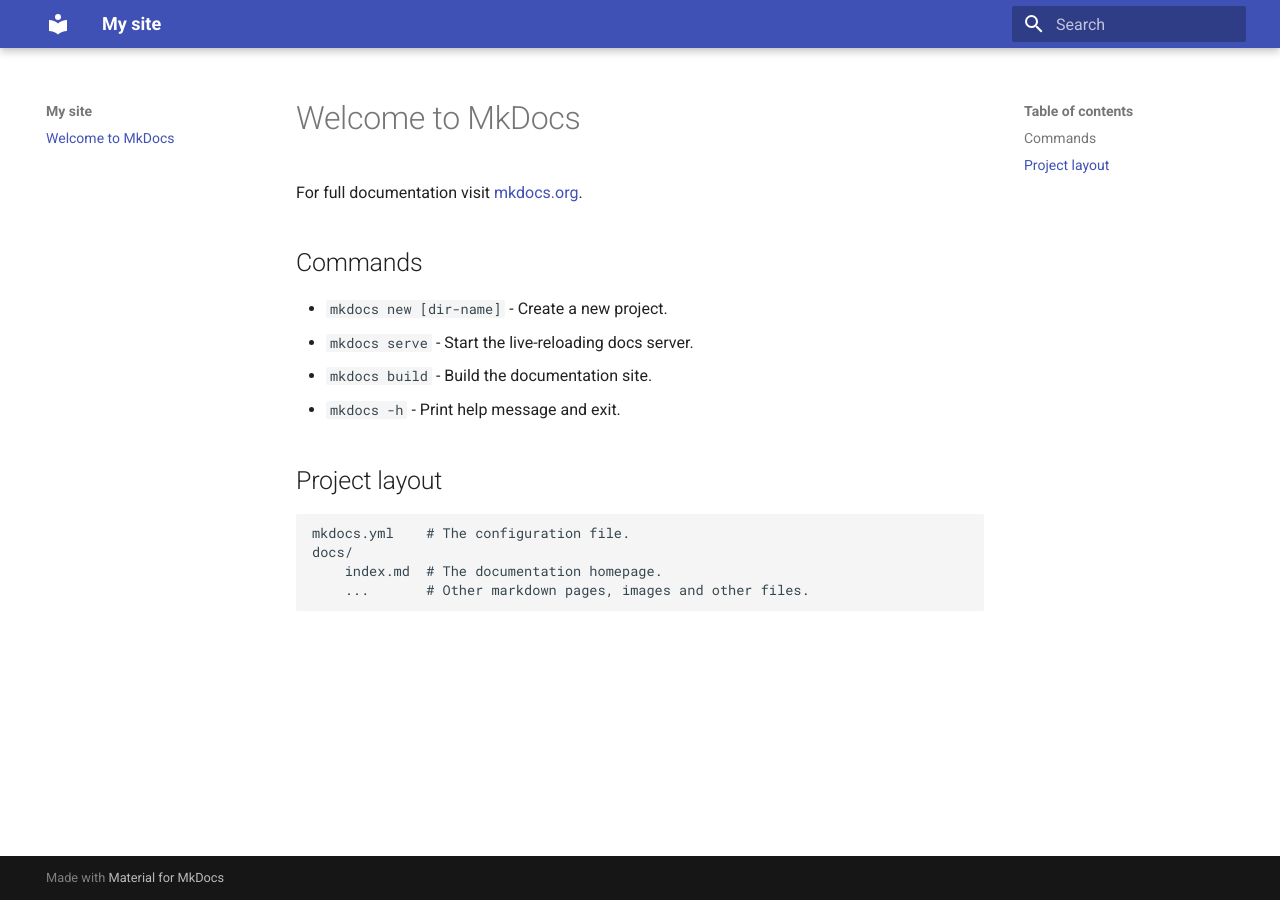
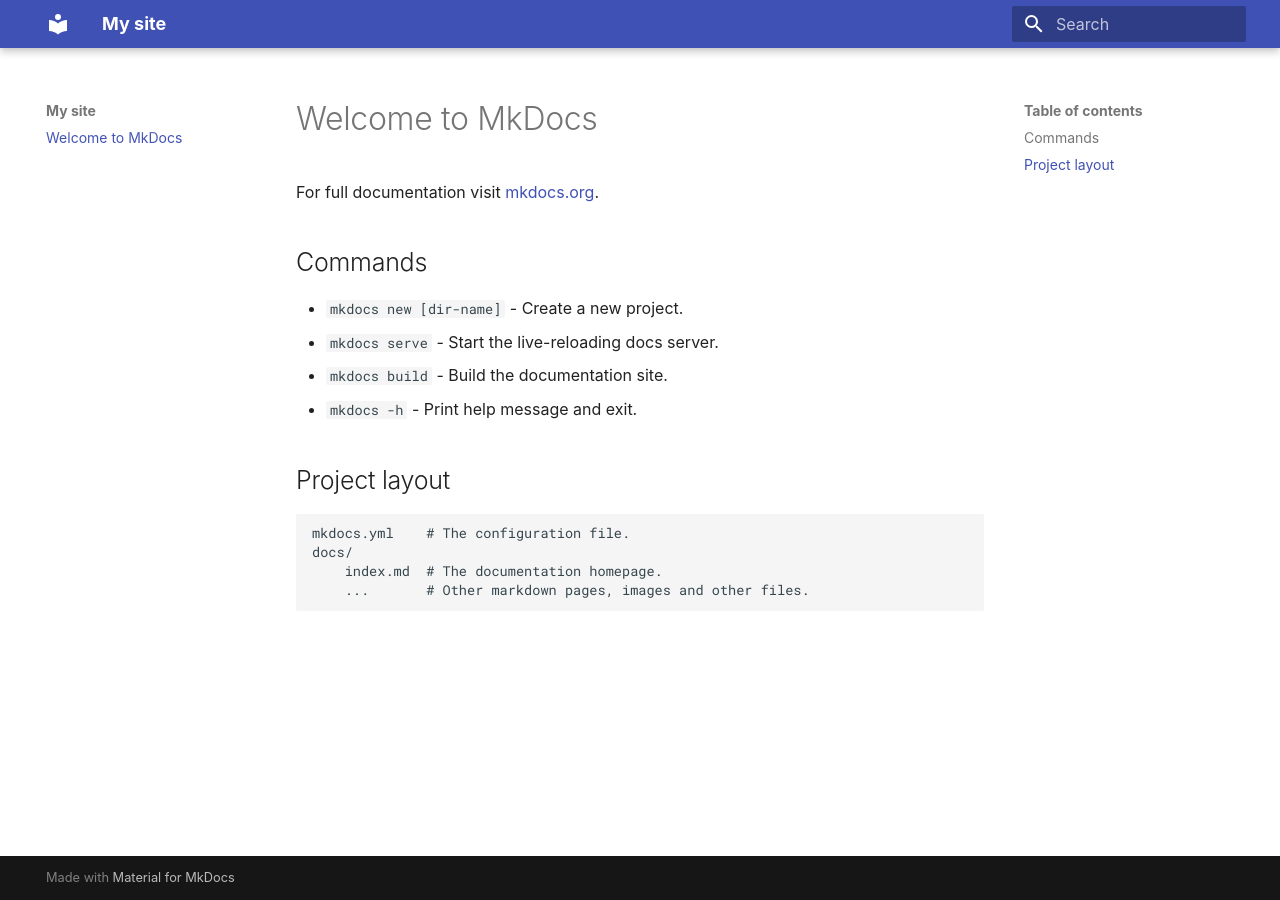
Before and after one commit to shoaibkhanz/convergeml-blog, an MkDocs documentation site: the page built from docs/index.md, in a window 1280 px wide. Built offline with MkDocs 1.6.1 and Material for MkDocs 9.7.7, drawn with Linux system fonts in a browser that asks for light colours; some web fonts are replaced.

Commit message:
changing the font to geist mono

```diff
--- a/mkdocs.yml
+++ b/mkdocs.yml
@@ -2,3 +2,5 @@
 site_url: https://www.convergeml.com
 theme:
   name: material
+  font:
+    text: Giest Mono
```
